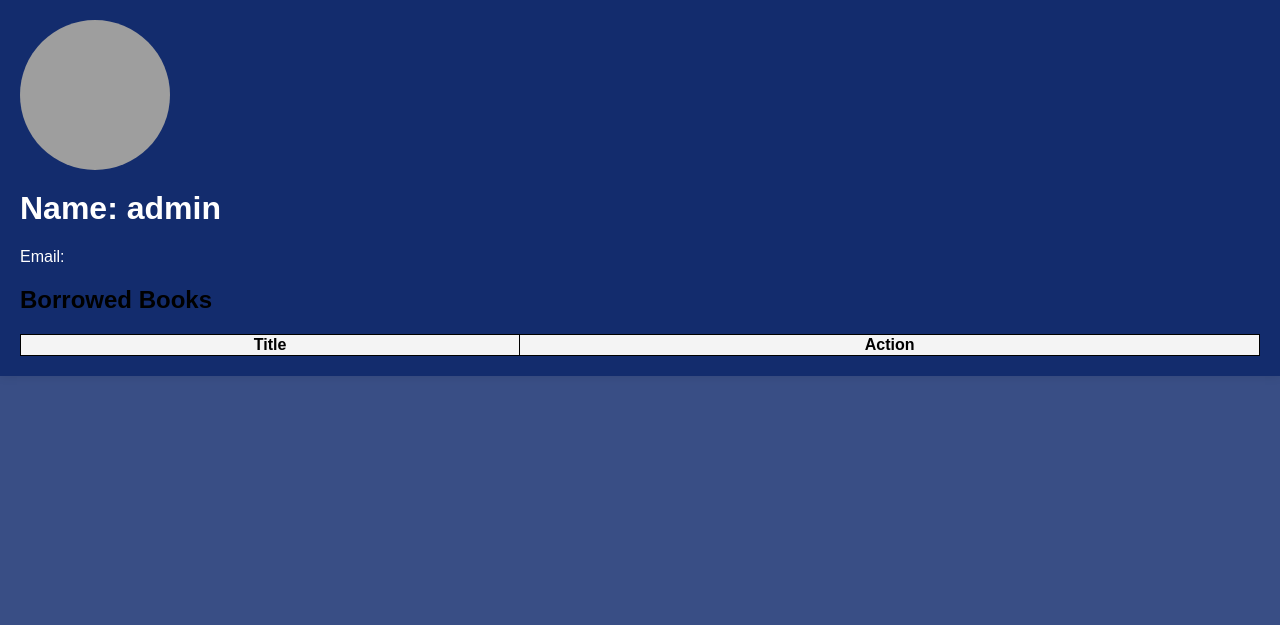
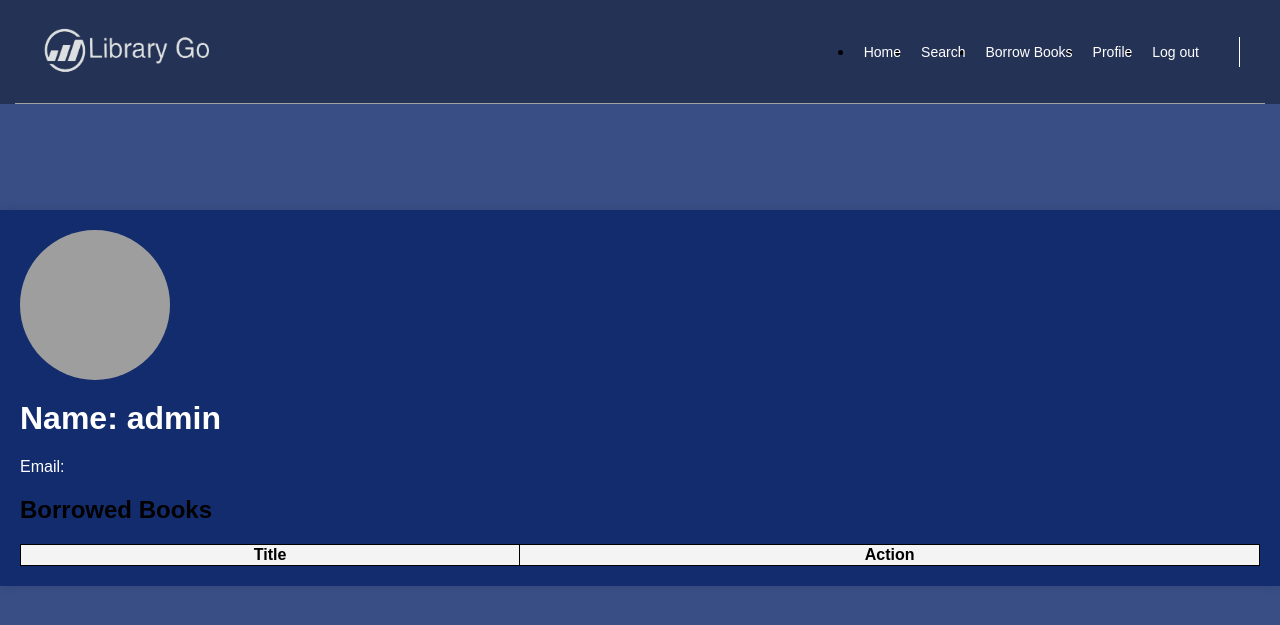
Before and after one commit to abdomohsen228/LibraryWebSite, a Django app: page /userBookList/ in a window 1280 px wide. Shown: the top 625 px of the page. Run offline with Django 5.2, Linux system fonts and the light colour scheme; a user stored in the database is signed in; data comes from the database, SQL or seed files in the repository; both versions use the stored data as it was after the commit; lists and menus that the app fills with data are empty; grey boxes are pictures that could not be loaded.

Commit message:
profile-header

```diff
--- a/mainApp/templates/pages/login.html
+++ b/mainApp/templates/pages/login.html
@@ -35,6 +35,7 @@
         .login-form form {
             display: flex;
             flex-direction: column;
+            padding-right: 20px;
         }
         .login-form form p {
             margin-bottom: 15px;
--- a/mainApp/templates/pages/userBookList.html
+++ b/mainApp/templates/pages/userBookList.html
@@ -6,6 +6,102 @@
     <meta name="viewport" content="width=device-width, initial-scale=1.0">
     <title>Profile Page</title>
     <style>
+     header {
+       position: absolute;
+       left: 0;
+       width: 100%;
+       z-index: 2;
+       top: 0;
+     }
+     header .container {
+       display: flex;
+       justify-content: space-between;
+       align-items: center;
+       position: fixed;
+       min-height: 97px;
+       width: 100%;
+       background-color: #0000005a;
+     }
+     header .container::after {
+       content: "";
+       position: absolute;
+       height: 1px;
+       background-color: #a2a2a2;
+       bottom: 0;
+       width: calc(100% - 30px);
+       left: 15px;
+     }
+     header .logo img {
+       height: 40px;
+     }
+     header nav {
+       flex: 1;
+       display: flex;
+       align-items: center;
+       justify-content: flex-end;
+     }
+
+     header nav .toggle-menu {
+       color: white;
+       font-size: 22px;
+     }
+
+     @media (min-width: 768px) {
+       header nav .toggle-menu {
+         display: none;
+       }
+     }
+
+     header nav ul {
+       display: flex;
+     }
+     @media (max-width: 767px) {
+       header nav ul {
+         display: none;
+       }
+       header nav .toggle-menu:hover + ul {
+         display: flex;
+         flex-direction: column;
+         position: absolute;
+         top: 100%;
+         left: 0;
+         width: 100%;
+         background-color: rgb(0 0 0 / 50%);
+       }
+       header nav ul li a {
+         padding: 15px !important;
+       }
+     }
+     header nav ul li a {
+       padding: 40px 10px;
+       color: white;
+       text-decoration: none;
+       font-size: 14px;
+       transition: 0.3s;
+       position: relative;
+       z-index: 2;
+     }
+     header nav ul li a.active,
+     header nav ul li a:hover {
+       color: #FFC107;
+       border-bottom: 1px solid #FFEB3B;
+     }
+     header nav .form {
+       width: 40px;
+       height: 30px;
+       position: relative;
+       margin-left: 30px;
+       border-left: 1px solid white;
+     }
+     header nav .form i {
+       color: white;
+       position: absolute;
+       font-size: 20px;
+       top: 50%;
+       transform: translateY(-50%);
+       right: 0;
+     }
+     /* End Header */
         body {
             font-family: Arial, sans-serif;
             margin: 0;
@@ -28,6 +124,8 @@
             max-width: 1400px; /* Adjusted max-width */
             padding: 20px;
             box-sizing: border-box;
+            position: absolute;
+            top: 210px;
         }
 
         .profile-photo {
@@ -96,10 +194,33 @@
         button:hover {
             background-color: rgba(10, 37, 105, 0.808);;
         }
+
+
+
     </style>
 </head>
 
 <body>
+    <header>
+        <div class="container">
+            <a href="#" class="logo">
+                <img  style="width: 200px; height: 100px; padding: 0 30px;" decoding="async" src="{% static 'images/amino.png' %}" alt="Logo" />
+            </a>
+            <nav>
+                <i class="fas fa-bars toggle-menu"></i>
+                <ul>
+                    <li><a  href="{% url 'User_Home' %}">Home</a></li>
+            <li><a href="{% url 'userSearchBooks' %}">Search</a></li>
+            <li><a href="{% url 'userBorrowBook' %}">Borrow Books</a></li>
+            <li><a href="{% url 'userBookList' %}">Profile</a></li>
+            <li><a href="{% url  'login' %}">Log out</a></li>
+                </ul>
+                <div class="form">
+                    <i class="fas fa-search"></i>
+                </div>
+            </nav>
+        </div>
+    </header>
     <input type="hidden" name="csrfmiddlewaretoken" value="{{ csrf_token }}">
 
     <div class="profile-container">
```
Also changed, not shown: mainApp/static/css/userSearch.css (+4 -3 lines), mainApp/templates/pages/User_Home.html (+11 -0 lines), mainApp/templates/pages/userSearchBooks.html (+24 -3 lines), mainApp/templates/pages/userViewList.html (deleted, +0 -102 lines), mainApp/db.sqlite3.
